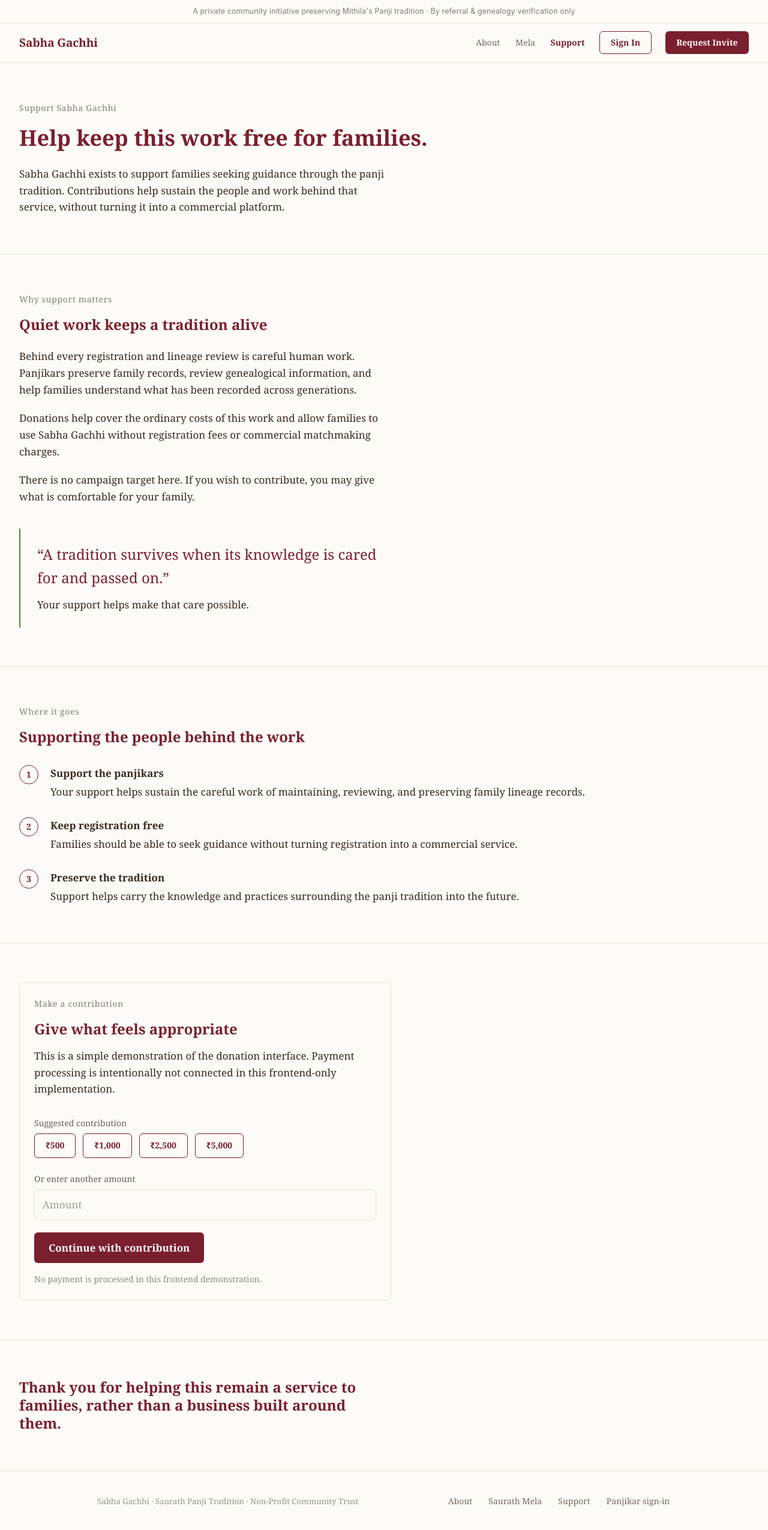
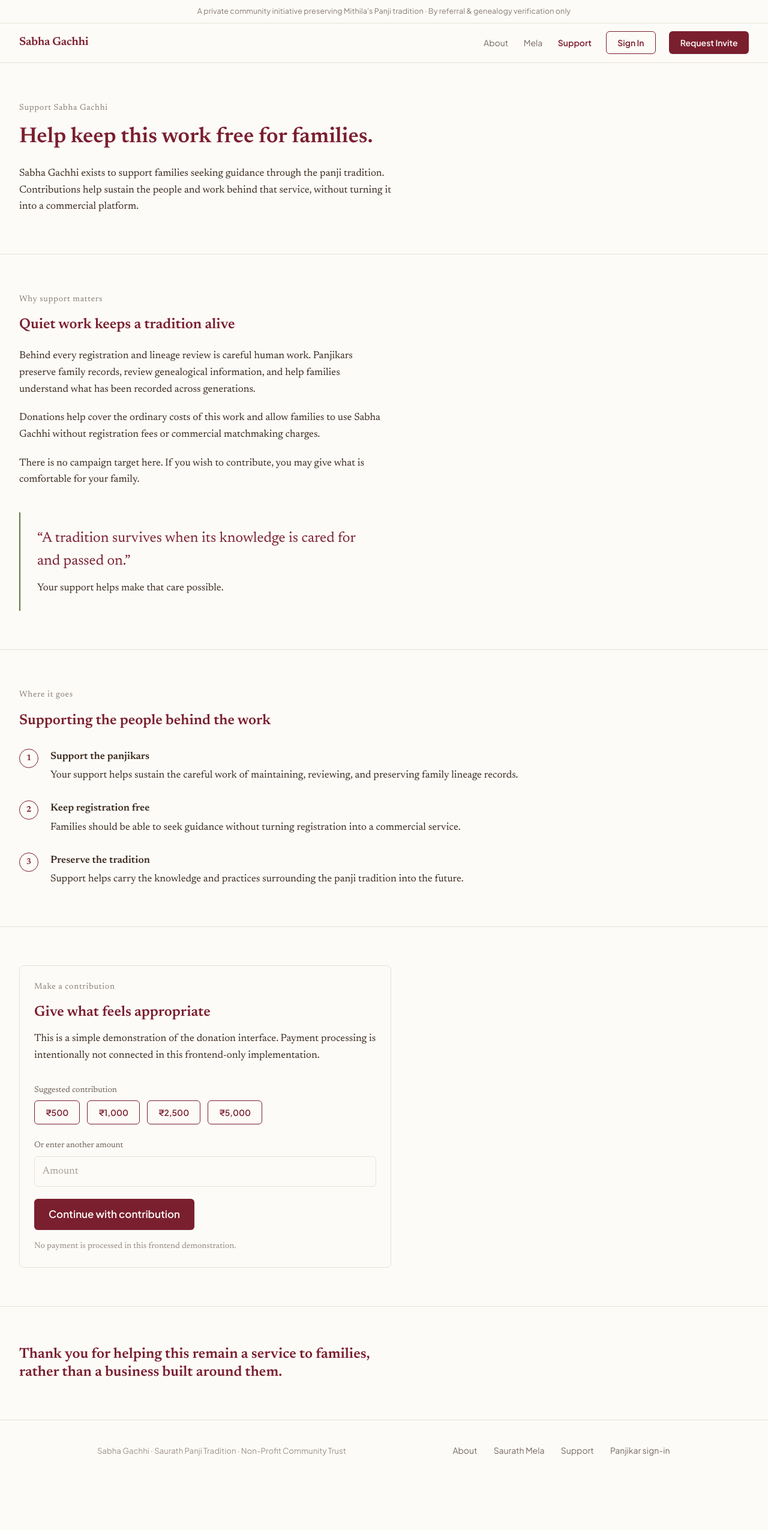
Before and after one commit to gaurab0/Sabbha-Gachhi, a React (Vite) app in the folder frontend/: page /support in a window 1280 px wide. Shown: the top 2550 px of the page at 60% size. After the commit the page ends 2468 px from the top, so only its background shows below. Built offline with nearby package versions, Linux system fonts and the light colour scheme; no server answers.

Commit message:
style: update font styles to plus jakarta sans & newsreader at relevant elements

```diff
--- a/frontend/src/components/chrome.tsx
+++ b/frontend/src/components/chrome.tsx
@@ -11,12 +11,12 @@ export function Navbar() {
       <div className="container container--wide flex items-center justify-between gap-6 py-[0.85rem] max-sm:flex-wrap max-sm:gap-3">
         <Link
           to="/"
-          className="whitespace-nowrap text-[1.2rem] font-bold tracking-[-0.01em] text-primary no-underline hover:text-primary-hover">
+          className="font-serif whitespace-nowrap text-[1.2rem] font-bold tracking-[-0.01em] text-primary no-underline hover:text-primary-hover">
           Sabha Gachhi
         </Link>
         <nav
           aria-label="Primary navigation"
-          className="flex flex-wrap items-center gap-[1.4rem] max-sm:gap-[0.9rem]">
+          className="flex flex-wrap items-center gap-[1.4rem] font-sans max-sm:gap-[0.9rem]">
           <NavLink to="/about" className="nav-link max-sm:hidden">
             About
           </NavLink>
@@ -46,13 +46,13 @@ export function Footer() {
   return (
     <footer className="border-t border-t-border py-8">
       <div className="container flex max-w-255 flex-wrap items-center justify-center gap-x-8 gap-y-3 text-center md:justify-between md:text-left">
-        <p className="m-0 text-[0.83rem] text-text/50">
+        <p className="m-0 font-sans text-[0.83rem] text-text/50">
           Sabha Gachhi &middot; Saurath Panji Tradition &middot; Non-Profit
           Community Trust
         </p>
         <nav
           aria-label="Footer navigation"
-          className="flex flex-wrap items-center justify-center gap-x-6 gap-y-2">
+          className="flex flex-wrap items-center justify-center gap-x-6 gap-y-2 font-sans">
           <Link to="/about" className="nav-link">
             About
           </Link>
--- a/frontend/src/components/landing-page/Cta.tsx
+++ b/frontend/src/components/landing-page/Cta.tsx
@@ -12,7 +12,7 @@ export function Cta() {
           panji roots, request an introduction through a verified community
           sponsor.
         </p>
-        <Link to="/register" className="btn-primary">
+        <Link to="/register" className="btn-primary font-sans">
           Request an Invitation
         </Link>
       </div>
--- a/frontend/src/components/landing-page/Hero.tsx
+++ b/frontend/src/components/landing-page/Hero.tsx
@@ -22,7 +22,7 @@ export function Hero() {
     <section className="pt-[clamp(3.5rem,7vw,5.25rem)] pb-[clamp(3rem,6vw,4.5rem)]">
       <div className="container">
         <div className="mx-auto max-w-175 text-center">
-          <p className="m-0 mb-[1.4rem] flex items-center justify-center gap-[0.9rem] text-[0.78rem] font-medium tracking-[0.14em] text-text/62 uppercase">
+          <p className="m-0 mb-[1.4rem] flex items-center justify-center gap-[0.9rem] font-sans text-[0.78rem] font-medium tracking-[0.14em] text-text/62 uppercase">
             <span
               aria-hidden="true"
               className="inline-block h-px w-8 bg-secondary"
@@ -44,12 +44,12 @@ export function Hero() {
             only.
           </p>
           <div className="mb-14 flex flex-wrap items-center justify-center gap-[0.8rem]">
-            <Link to="/register" className="btn-primary">
+            <Link to="/register" className="btn-primary font-sans">
               Request an Invitation
             </Link>
             <Link
               to="/about"
-              className="inline-flex min-h-11 cursor-pointer items-center justify-center rounded-md border border-border bg-transparent px-6 py-3 text-body font-medium text-text no-underline transition-[border-color,background-color] duration-160 hover:border-[color-mix(in_srgb,var(--color-text)_40%,var(--color-border))] hover:bg-[color-mix(in_srgb,var(--color-border)_22%,transparent)]">
+              className="inline-flex min-h-11 cursor-pointer items-center justify-center rounded-md border border-border bg-transparent px-6 py-3 font-sans text-body font-medium text-text no-underline transition-[border-color,background-color] duration-160 hover:border-[color-mix(in_srgb,var(--color-text)_40%,var(--color-border))] hover:bg-[color-mix(in_srgb,var(--color-border)_22%,transparent)]">
               Read Our Charter
             </Link>
           </div>
@@ -62,7 +62,7 @@ export function Hero() {
                     ? ""
                     : "max-sm:border-t max-sm:border-border max-sm:pt-[1.4rem] sm:border-l sm:border-border sm:pl-8"
                 }>
-                <dt className="text-[0.72rem] font-medium tracking-[0.12em] text-text/[0.55] uppercase">
+                <dt className="font-sans text-[0.72rem] font-medium tracking-[0.12em] text-text/[0.55] uppercase">
                   {item.term}
                 </dt>
                 <dd className="m-0 mt-[0.45rem] text-[1.02rem] leading-normal">
--- a/frontend/src/components/landing-page/HowItWorks.tsx
+++ b/frontend/src/components/landing-page/HowItWorks.tsx
@@ -20,7 +20,7 @@ export function HowItWorks() {
   return (
     <section id="how-it-works" className="border-t border-border">
       <div className="container max-w-6xl text-center py-16 md:py-24">
-        <p className="m-0 mb-5 flex items-center justify-center gap-3 text-[0.78rem] font-medium uppercase tracking-[0.14em] text-text/60">
+        <p className="m-0 mb-5 flex items-center justify-center gap-3 font-sans text-[0.78rem] font-medium uppercase tracking-[0.14em] text-text/60">
           <span aria-hidden="true" className="inline-block h-px w-8 bg-secondary" />§ 02 — The
           Method
         </p>
@@ -36,7 +36,7 @@ export function HowItWorks() {
             <li
               key={step.stage}
               className="rounded-lg border border-border p-7">
-              <p className="m-0 mb-3 text-[0.75rem] font-semibold uppercase tracking-[0.12em] text-primary">
+              <p className="m-0 mb-3 font-sans text-[0.75rem] font-semibold uppercase tracking-[0.12em] text-primary">
                 {step.stage}
               </p>
               <h3 className="m-0 mb-3 text-[1.15rem] font-semibold leading-snug">
--- a/frontend/src/components/landing-page/Privacy.tsx
+++ b/frontend/src/components/landing-page/Privacy.tsx
@@ -9,7 +9,7 @@ export function Privacy() {
   return (
     <section id="privacy" className="border-t border-border">
       <div className="container max-w-255 py-16 md:py-24">
-        <p className="m-0 mb-5 flex items-center gap-3 text-[0.78rem] font-medium uppercase tracking-[0.14em] text-text/60">
+        <p className="m-0 mb-5 flex items-center gap-3 font-sans text-[0.78rem] font-medium uppercase tracking-[0.14em] text-text/60">
           <span aria-hidden="true" className="inline-block h-px w-8 bg-secondary" />§ 04 —
           Transparency
         </p>
--- a/frontend/src/components/landing-page/Quotes.tsx
+++ b/frontend/src/components/landing-page/Quotes.tsx
@@ -7,7 +7,7 @@ export function Quotes() {
             &ldquo;We are not a dating service. We are a family record, opened
             carefully, for one purpose.&rdquo;
           </p>
-          <footer className="text-[0.78rem] font-medium uppercase tracking-[0.14em] text-text/55">
+          <footer className="font-sans text-[0.78rem] font-medium uppercase tracking-[0.14em] text-text/55">
             — The Sabha Charter
           </footer>
         </blockquote>
--- a/frontend/src/components/landing-page/Standards.tsx
+++ b/frontend/src/components/landing-page/Standards.tsx
@@ -18,7 +18,7 @@ export function Standards() {
     <section id="about" className="border-t border-border">
       <div className="container grid max-w-255 items-start gap-12 py-16 md:grid-cols-[0.8fr_1.4fr] md:gap-16 md:py-24 lg:gap-20">
         <div>
-          <p className="m-0 mb-5 flex items-center gap-3 text-[0.78rem] font-medium uppercase tracking-[0.14em] text-text/60">
+          <p className="m-0 mb-5 flex items-center gap-3 font-sans text-[0.78rem] font-medium uppercase tracking-[0.14em] text-text/60">
             <span aria-hidden="true" className="inline-block h-px w-8 bg-secondary" />§ 03 — Core
             Standards
           </p>
--- a/frontend/src/components/landing-page/Tradition.tsx
+++ b/frontend/src/components/landing-page/Tradition.tsx
@@ -23,7 +23,7 @@ export function Tradition() {
       className="pt-[clamp(3rem,6vw,5rem)] pb-[clamp(3.5rem,7vw,5.5rem)]">
       <div className="container grid max-w-6xl items-start gap-[clamp(2.5rem,6vw,5rem)] max-md:grid-cols-1 max-md:gap-10 md:grid-cols-[1.3fr_1fr]">
         <div>
-          <p className="m-0 mb-[1.15rem] flex items-center gap-3 text-[0.78rem] font-medium tracking-[0.14em] text-text/62 uppercase">
+          <p className="m-0 mb-[1.15rem] flex items-center gap-3 font-sans text-[0.78rem] font-medium tracking-[0.14em] text-text/62 uppercase">
             <span
               aria-hidden="true"
               className="inline-block h-px w-8 bg-secondary"
@@ -55,7 +55,7 @@ export function Tradition() {
             <div
               key={item.term}
               className="border-t border-border pt-[1.15rem]">
-              <dt className="text-[0.75rem] font-semibold tracking-widest text-text/75 uppercase">
+              <dt className="font-sans text-[0.75rem] font-semibold tracking-widest text-text/75 uppercase">
                 {item.term}
               </dt>
               <dd className="m-0 mt-[0.55rem] text-base leading-[1.65] text-text/88">
--- a/frontend/src/index.css
+++ b/frontend/src/index.css
@@ -1,3 +1,4 @@
+@import url("https://fonts.googleapis.com/css2?family=Newsreader:ital,opsz,wght@0,6..72,400;0,6..72,500;0,6..72,600;1,6..72,400;1,6..72,500&family=Plus+Jakarta+Sans:wght@400;500;600;700&display=swap");
 @import "tailwindcss";
 
 @theme {
@@ -9,7 +10,8 @@
   --color-bg: #fdfbf8;
   --color-border: #e7e1d8;
 
-  --font-serif: "Georgia", "Times New Roman", serif;
+  --font-serif: "Newsreader", "Georgia", "Times New Roman", serif;
+  --font-sans: "Plus Jakarta Sans", ui-sans-serif, system-ui, sans-serif;
 
   --text-display: 2.25rem;
   --text-heading: 1.5rem;
@@ -151,7 +153,7 @@
     border: none;
     border-radius: var(--radius-control);
     padding: 0.75rem 1.5rem;
-    font-family: inherit;
+    font-family: var(--font-sans);
     font-size: var(--text-body);
     font-weight: 600;
     cursor: pointer;
@@ -189,7 +191,7 @@
     border: 1px solid var(--color-primary);
     border-radius: var(--radius-control);
     padding: 0.5rem 1.125rem;
-    font-family: inherit;
+    font-family: var(--font-sans);
     font-size: var(--text-caption);
     font-weight: 600;
     cursor: pointer;
@@ -395,7 +397,7 @@
     background: none;
     border: none;
     padding: 0;
-    font-family: inherit;
+    font-family: var(--font-sans);
     font-size: var(--text-caption);
     color: var(--color-text);
     opacity: 0.7;
@@ -555,6 +557,10 @@
     border-radius: var(--radius-control);
   }
 
+  .mh-btn {
+    font-family: var(--font-sans);
+  }
+
   .mh-field input:focus,
   .mh-field textarea:focus {
     outline: 0;
```
